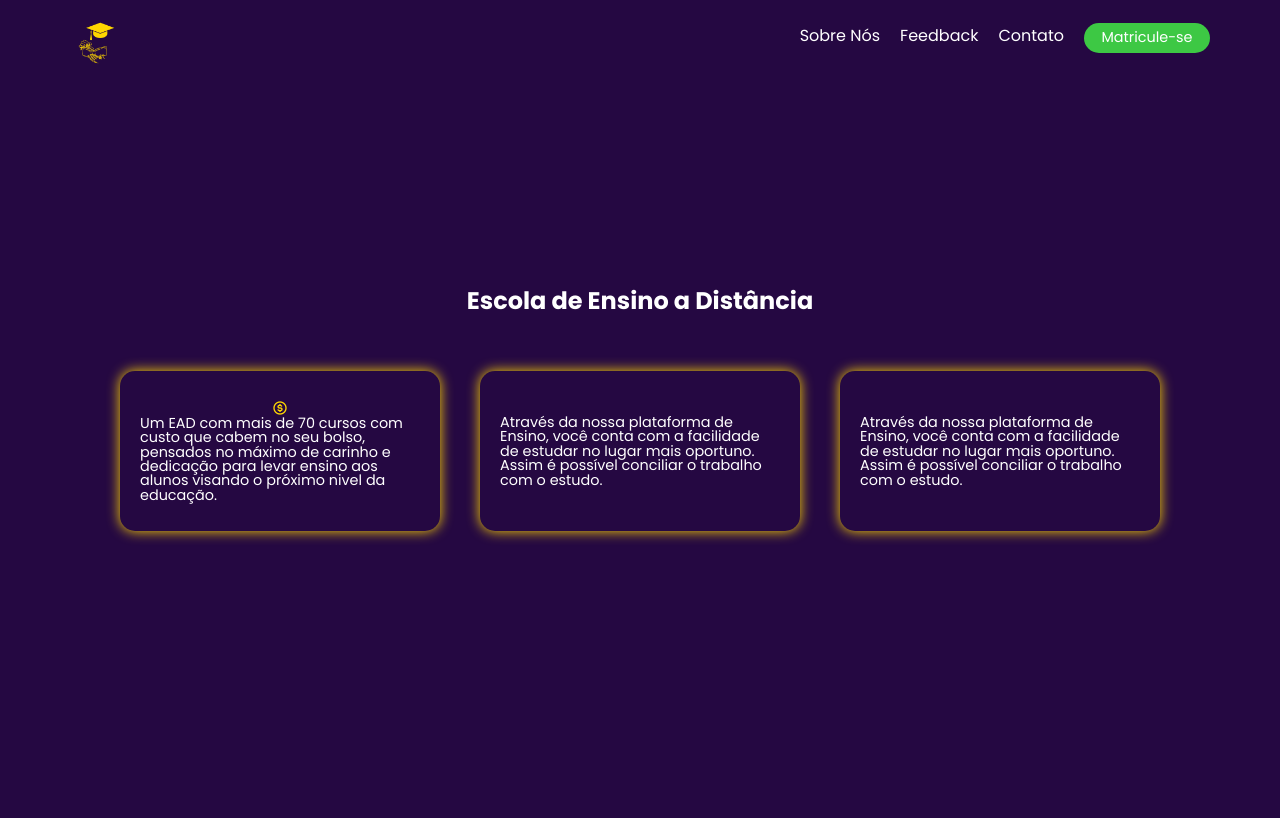
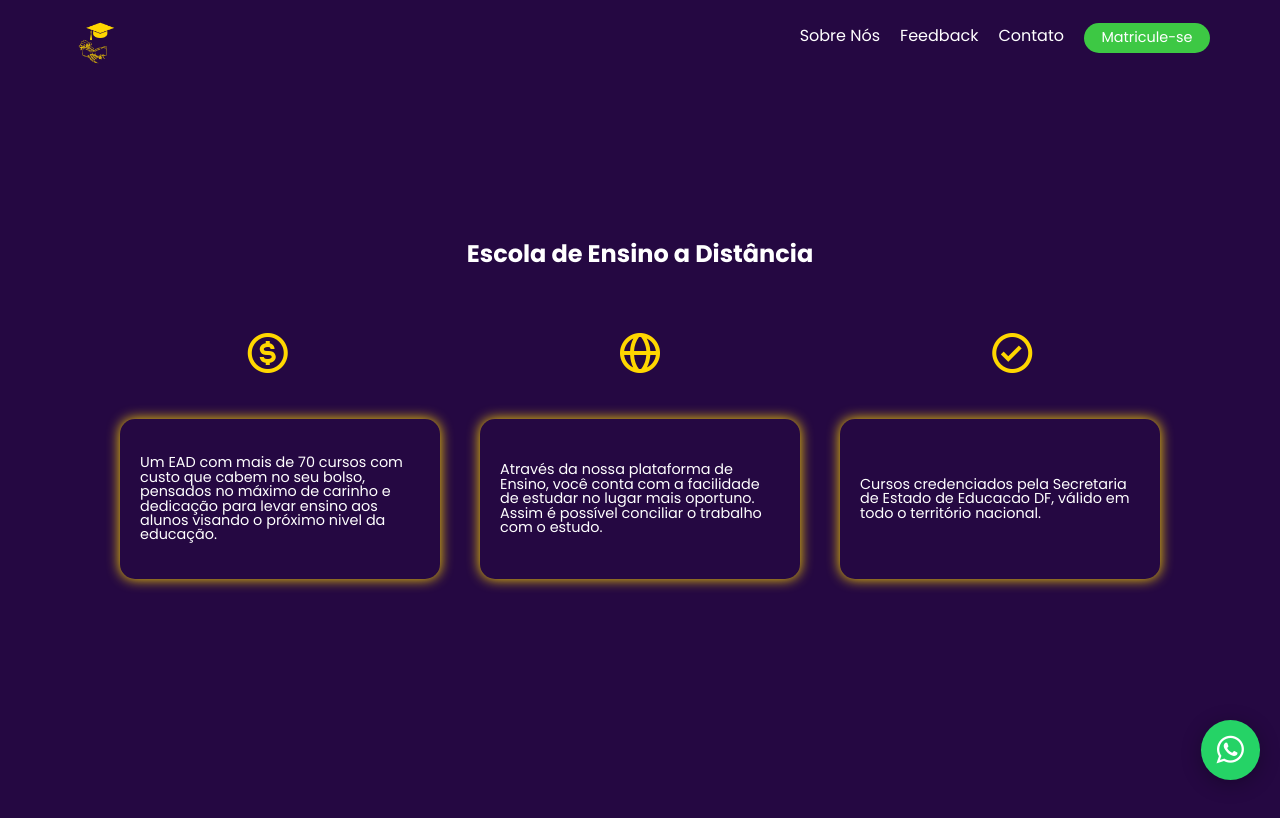
Before and after one commit to joaohp020/LP_ConsultoriaEducacional, a plain HTML site: page index.html in a window 1280 px wide. Shown: the top 818 px of the page. Drawn offline with nearby package versions, Linux system fonts and the light colour scheme.

Commit message:
ajuste dos icones da home e inclusao do botao de WhatsApp

```diff
--- a/assets/global/normalize.css
+++ b/assets/global/normalize.css
@@ -22,3 +22,26 @@ body {
 section {
   min-height: 100vh;
 }
+
+#whatsapp-button {
+  position: fixed;
+  bottom: 20px;
+  right: 20px;
+  z-index: 999;
+}
+
+#whatsapp-button a {
+  display: block;
+  font-size: 16px;
+  color: #fff;
+  background-color: #25d366;
+  text-align: center;
+  padding: 12px;
+  border-radius: 50%;
+  box-shadow: 0px 4px 20px rgba(0, 0, 0, 0.3);
+  text-decoration: none;
+}
+
+#whatsapp-button a i {
+  margin: 2px 4px;
+}
--- a/assets/pages/partials/section-topo.css
+++ b/assets/pages/partials/section-topo.css
@@ -8,6 +8,12 @@
 .topo h1 {
   color: var(--cor-branco);
   margin: -130px 0 3rem 0;
+}
+.icons i {
+  font-size: 3rem;
+  flex-direction: row;
+  justify-content: space-between;
+  margin: 15px 10rem 2rem 10rem;
 }
 .beneficios {
   display: flex;
--- a/index.html
+++ b/index.html
@@ -28,9 +28,13 @@
     <section class="topo">
       <h1>Escola de Ensino a Distância</h1>
 
+      <div class="icons">
+          <i class="bx bx-dollar-circle" style="color: #ffd700"></i>
+          <i class='bx bx-globe' style="color: #ffd700;"></i>
+          <i class='bx bx-check-circle' style='color:#ffd700'  ></i>
+      </div>
       <div class="beneficios">
         <div class="preco">
-          <i class="bx bx-dollar-circle" style="color: #ffd700"></i>
           <p>
             Um EAD com mais de 70 cursos com custo que cabem no seu bolso,
             pensados no máximo de carinho e dedicação para levar ensino aos
@@ -41,7 +45,7 @@
             <p>Através da nossa plataforma de Ensino, você conta com a facilidade de estudar no lugar mais oportuno. Assim é possível conciliar o trabalho com o estudo.</p>
         </div>
         <div class="certificado">
-            <p>Através da nossa plataforma de Ensino, você conta com a facilidade de estudar no lugar mais oportuno. Assim é possível conciliar o trabalho com o estudo.</p>
+            <p>Cursos credenciados pela Secretaria de Estado de Educacao DF, válido em todo o território nacional.</p>
         </div>
       </div>
     </section>
@@ -56,6 +60,12 @@
 
     <section class="contato"></section>
 
+    <div id="whatsapp-button">
+        <a href="https://api.whatsapp.com/send?phone=19996588865&text=Sua%20mensagem%20aqui" target="_blank">
+            <i class="fa fa-whatsapp fa-2x"></i>
+        </a>
+    </div>
+
     <footer></footer>
   </body>
 </html>
```
